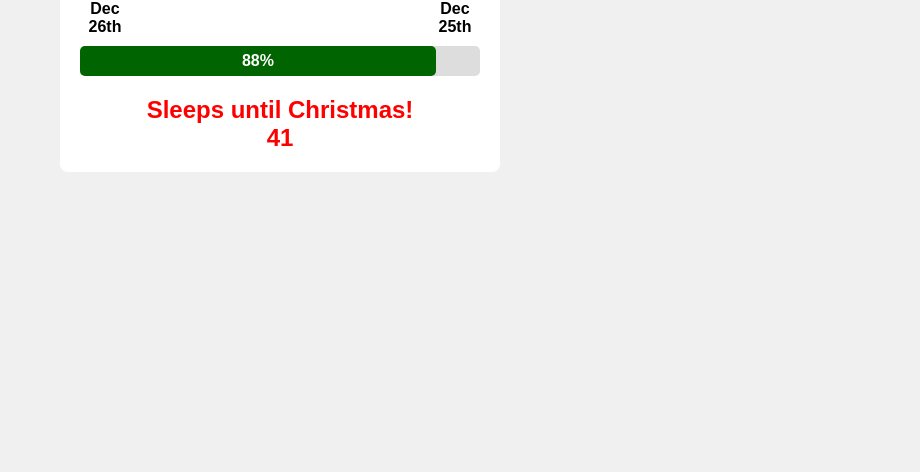
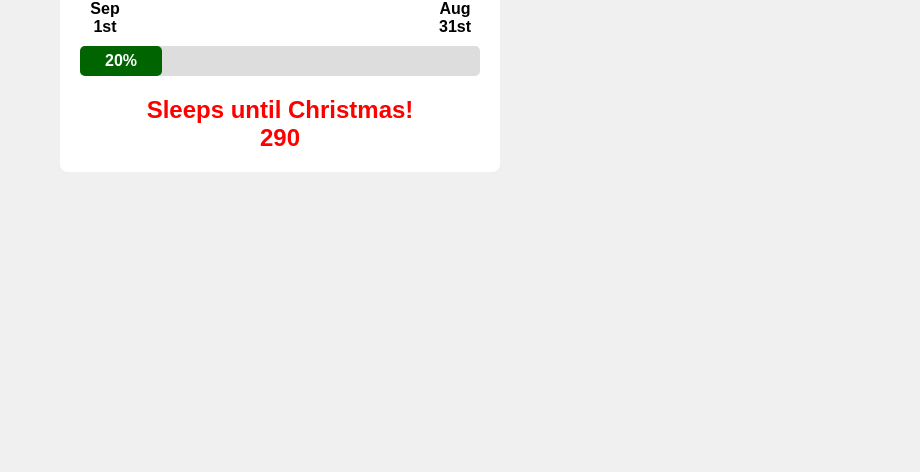
Before and after one commit to plaherne79/plaherne1979, a plain HTML site: page index.html in a window 1280 px wide. Shown: the part 328-800 px from the top of the page, without its empty margins (360-1280 px from the left). Drawn offline with Linux system fonts and the light colour scheme.

Commit message:
Update index.html

```diff
--- a/index.html
+++ b/index.html
@@ -95,8 +95,8 @@
 <div class="container">
   <div class="header">Christmas Countdown</div>
   <div style="display: flex; justify-content: space-between;">
-    <span class="label">Dec 26th</span>
-    <span class="label">Dec 25th</span>
+    <span class="label">Sep 1st</span>
+    <span class="label">Aug 31st</span>
   </div>
   <div class="progress-bar-container">
     <div class="progress-bar" id="christmasProgress">0%</div>
@@ -139,12 +139,12 @@
 
   function updateChristmasCountdown() {
     const now = new Date();
-    const startOfCountdown = new Date(now.getFullYear() - 1, 11, 26); // December 26 of last year
-    const nextChristmas = new Date(now.getFullYear(), 11, 25); // December 25 of this year
+    const startOfCountdown = new Date(now.getFullYear(), 8, 1); // September 1st of this year
+    const nextChristmas = new Date(now.getFullYear() + 1, 7, 31); // August 31st of the following year
 
     if (now > nextChristmas) {
-      startOfCountdown.setFullYear(now.getFullYear());
-      nextChristmas.setFullYear(now.getFullYear() + 1);
+      startOfCountdown.setFullYear(now.getFullYear() + 1);
+      nextChristmas.setFullYear(now.getFullYear() + 2);
     }
 
     const timeRemaining = nextChristmas - now;
```
